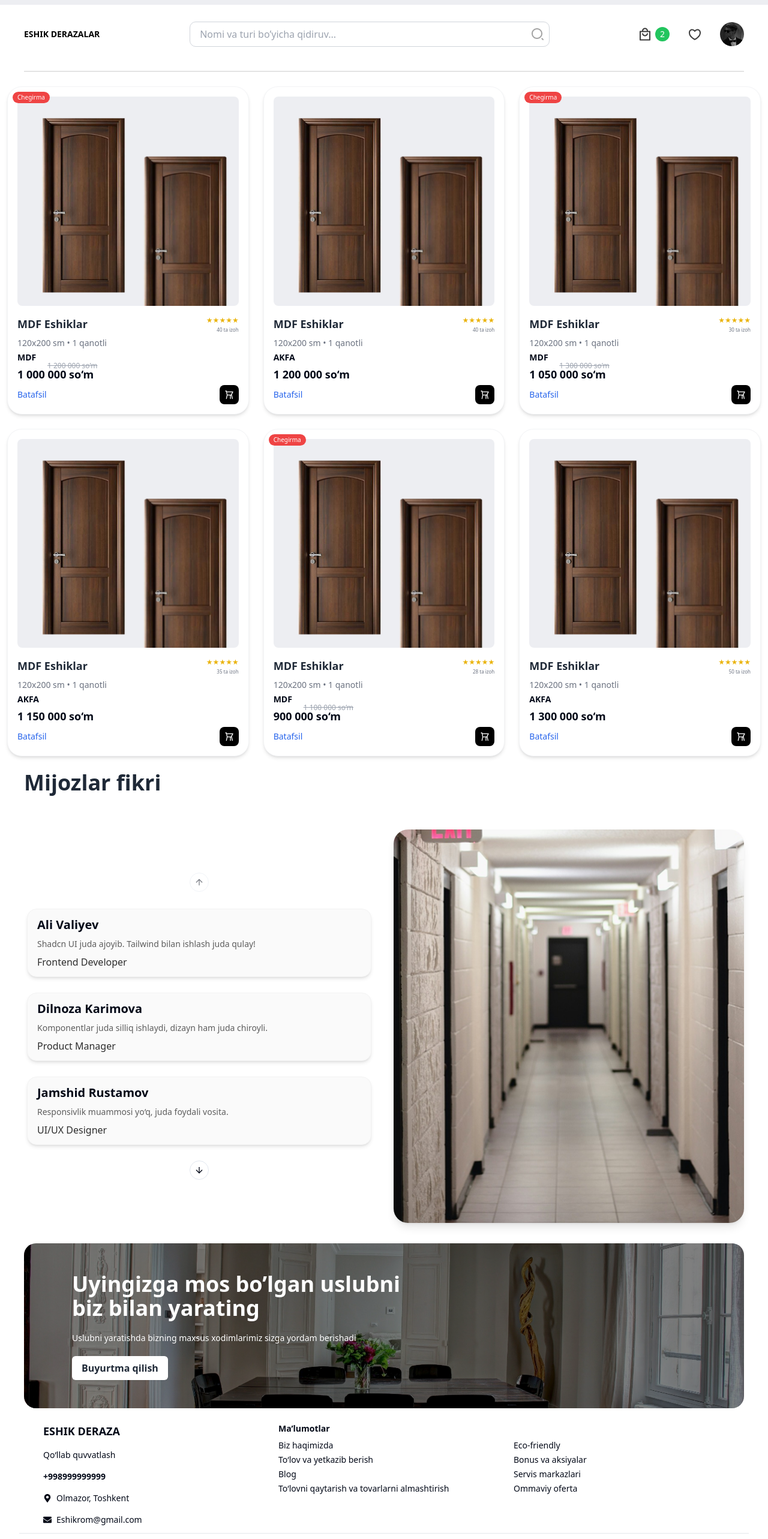
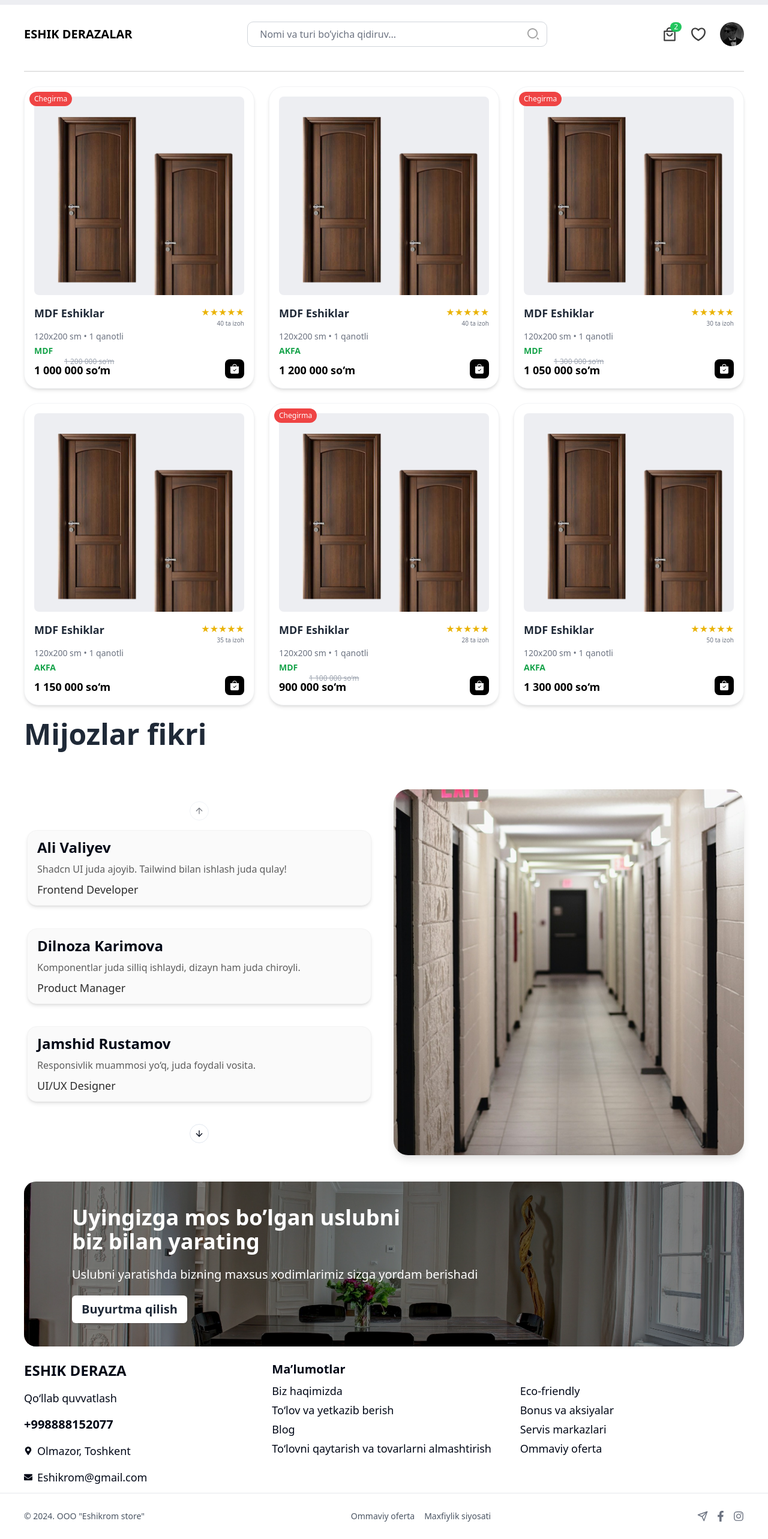
Before and after one commit to abduvaliyevmahmudbek/marketting-project, a React (Vite) app: page / in a window 1280 px wide. Shown: the part 40-2606 px from the top of the page at 60% size. Built offline with nearby package versions, Linux system fonts and the light colour scheme.

Commit message:
project update

```diff
--- a/src/components/extraOrderSections/ExtraPages.tsx
+++ b/src/components/extraOrderSections/ExtraPages.tsx
@@ -4,7 +4,7 @@ import Button from "../../ui/Button"
 
 function ExtraPages() {
   return (
-    <div className="container mt-8  p-3 containerPaddings_media_md">
+    <div className="container mt-8 p-3 containerPaddings_media_md extra_top_m_med">
 
       <div className="extraOrder relative rounded-[20px] overflow-hidden w-full max-h-[275px] md:h-[250px] lg:h-[300px] bg-center bg-[url('/src/assets/images/pictures-png//holl-room.jpg')] bg-cover bg-center h-screen">
         <div className="absolute inset-0 bg-black bg-opacity-50 flex items-center justify-start px-6 md:px-20">
@@ -13,7 +13,7 @@ function ExtraPages() {
               Uyingizga mos bo’lgan uslubni<br />
               biz bilan yarating
             </h1>
-            <p className="text-sm">
+            <p className="text-[16px] md:text-[20px]">
               Uslubni yaratishda bizning maxsus xodimlarimiz sizga yordam berishadi
             </p>
             <Button text="Buyurtma qilish" variant="primary" />
--- a/src/components/footer/Footer.tsx
+++ b/src/components/footer/Footer.tsx
@@ -4,49 +4,48 @@ import { FaFacebookF, FaInstagram } from 'react-icons/fa';
 
 function Footer() {
   return (
-    <footer className="bg-white container mt-12 px-8">
+    <footer className="bg-white container mt-12">
       <div className="container p-3 containerPaddings_media_md py-10 grid gap-10 md:grid-cols-3 text-sm">
         <div className="space-y-4">
-          <h2 className="text-lg font-bold">ESHIK DERAZA</h2>
-          <p>Qo‘llab quvvatlash</p>
-          <p className="font-semibold">+998999999999</p>
+          <h2 className="text-xl md:text-2xl font-bold">ESHIK DERAZA</h2>
+          <p className="text-base md:text-lg">Qo‘llab quvvatlash</p>
+          <p className="font-semibold text-lg md:text-xl">+998888152077</p>
           <div className="flex items-center gap-2">
             <FaMapMarkerAlt />
-            <span>Olmazor, Toshkent</span>
+            <span className="text-base md:text-lg">Olmazor, Toshkent</span>
           </div>
           <div className="flex items-center gap-2">
             <FaEnvelope />
-            <span>Eshikrom@gmail.com</span>
+            <span className="text-base md:text-lg">Eshikrom@gmail.com</span>
           </div>
         </div>
-
         <div className="space-y-2">
-          <h3 className="font-semibold">Ma’lumotlar</h3>
+          <h3 className="font-semibold text-lg md:text-xl">Ma’lumotlar</h3>
           <ul className="space-y-1">
-            <li>Biz haqimizda</li>
-            <li>To‘lov va yetkazib berish</li>
-            <li>Blog</li>
-            <li>To‘lovni qaytarish va tovarlarni almashtirish</li>
+            <li className="text-base md:text-lg">Biz haqimizda</li>
+            <li className="text-base md:text-lg">To‘lov va yetkazib berish</li>
+            <li className="text-base md:text-lg">Blog</li>
+            <li className="text-base md:text-lg">To‘lovni qaytarish va tovarlarni almashtirish</li>
           </ul>
         </div>
 
         <div className="space-y-2">
-          <h3 className="font-semibold invisible md:visible">⠀</h3>
+          <h3 className="font-semibold text-lg md:text-xl invisible md:visible">⠀</h3>
           <ul className="space-y-1">
-            <li>Eco-friendly</li>
-            <li>Bonus va aksiyalar</li>
-            <li>Servis markazlari</li>
-            <li>Ommaviy oferta</li>
+            <li className="text-base md:text-lg">Eco-friendly</li>
+            <li className="text-base md:text-lg">Bonus va aksiyalar</li>
+            <li className="text-base md:text-lg">Servis markazlari</li>
+            <li className="text-base md:text-lg">Ommaviy oferta</li>
           </ul>
         </div>
       </div>
 
       <div className="border-t border-gray-200 py-4">
-        <div className="container containerPaddings flex flex-col md:flex-row justify-between items-center gap-3 text-xs text-gray-600">
+        <div className="container containerPaddings flex flex-col md:flex-row justify-between items-center gap-3 text-xs md:text-sm text-gray-600">
           <p>© 2024. OOO "Eshikrom store"</p>
           <div className="flex gap-4">
-            <a href="#" className="hover:text-black">Ommaviy oferta</a>
-            <a href="#" className="hover:text-black">Maxfiylik siyosati</a>
+            <a href="#" className="hover:text-black text-xs md:text-sm">Ommaviy oferta</a>
+            <a href="#" className="hover:text-black text-xs md:text-sm">Maxfiylik siyosati</a>
           </div>
           <div className="flex gap-3 text-lg text-gray-500">
             <FiSend className="cursor-pointer hover:text-black" />
--- a/src/components/navbar/Navbar.tsx
+++ b/src/components/navbar/Navbar.tsx
@@ -1,36 +1,93 @@
-import sorchIcon from '../../assets/images/icons/sorch.svg'
-import massageIcon from '../../assets/images/icons/massage.svg'
-import profilImg from '../../assets/images/pictures-png/profilImage.jpg'
-import sifatIcon from '../../assets/images/icons/sifat.svg'
+import { useState } from 'react';
+import sorchIcon from '../../assets/images/icons/sorch.svg';
+import massageIcon from '../../assets/images/icons/massage.svg';
+import profilImg from '../../assets/images/pictures-png/profilImage.jpg';
+import sifatIcon from '../../assets/images/icons/sifat.svg';
 import Input from './../../ui/Input';
+import { FaSearch } from "react-icons/fa";
 
 function Navbar() {
+  const [isModalOpen, setIsModalOpen] = useState(false);
+  const [searchQuery, setSearchQuery] = useState('');
+
+  const toggleModal = () => {
+    setIsModalOpen(!isModalOpen);
+  };
+
+  const handleSearchSubmit = () => {
+
+    console.log("Search Query:", searchQuery);
+
+    toggleModal();
+  };
+
   return (
-    <div className="navbar container flex-column p-3 containerPaddings_media_md">
-      <div className="flex-between py-4 gap-10">
+    <div className="navbar container flex-col p-3 containerPaddings_media_md">
+      <div className="flex items-center justify-between py-4 gap-6">
         <div className="navbar-title cursor-pointer">
-        <h1 className='text-black font-bold uppercase text-sm'>Eshik Derazalar</h1>
+          <h1 className="text-black font-bold uppercase text-base md:text-lg lg:text-xl">
+            Eshik Derazalar
+          </h1>
         </div>
-      <div className="navbar-sorch flex-between gap-2 border border-gray-300 max-w-[600px] w-full rounded-[10px] px-2">
+
+        <div className="navbar-sorch hidden lg:flex items-center justify-between gap-2 border border-gray-300 w-full max-w-[500px] rounded-[10px] px-3">
           <Input
             type="text"
             placeholder="Nomi va turi bo’yicha qidiruv..."
-          className="border-gray-300"
+            className="text-sm md:text-base placeholder:text-gray-500 w-full"
           />
-        <img src={sorchIcon} alt="sorch icon" />
+          <img src={sorchIcon} alt="sorch icon" className="w-5 h-5" />
         </div>
-      <div className="navbar-profils hidden lg:flex items-center justify-center gap-8 cursor-pointer">
-        <nav className='flex-center gap-2'>
-          <img src={massageIcon} alt="" />
-          <p className='bg-green-500 text-white text-sm w-6 h-6 rounded-full flex items-center justify-center'>2</p>
+
+        <div className="navbar-profils flex items-center justify-center gap-6 cursor-pointer">
+          <FaSearch
+            className='w-6 h-6 text lg:hidden text-[#3D3D3D]'
+            onClick={toggleModal}
+          />
+          <nav className="relative">
+            <img src={massageIcon} alt="massage icon" className="w-6 h-6" />
+            <p className="absolute -top-2 -right-2 bg-green-500 text-white text-xs px-1.5 rounded-full flex items-center justify-center">
+              2
+            </p>
           </nav>
-        <img src={sifatIcon} alt="" />
-        <img className='profilImg' src={profilImg} alt="" />
+
+          <img src={sifatIcon} alt="sifat icon" className="w-6 h-6" />
+          <img src={profilImg} alt="profil" className="w-10 h-10 rounded-full object-cover" />
         </div>
       </div>
+
       <div className="border-navbar containerPaddings"></div>
+
+      {isModalOpen && (
+        <div className="fixed inset-0 bg-black bg-opacity-50 flex items-center justify-center z-50">
+          <div className="bg-white rounded-lg p-6 w-11/12 max-w-md">
+            <h2 className="text-lg font-bold mb-4">Qidiruv</h2>
+            <Input
+              type="text"
+              placeholder="Nomi va turi bo’yicha qidiruv..."
+              className="text-sm md:text-base placeholder:text-gray-500 w-full border border-gray-300 rounded mb-4"
+              value={searchQuery}
+              onChange={(e) => setSearchQuery(e.target.value)}
+            />
+            <div className="flex justify-between">
+              <button
+                className="bg-red-500 text-white px-4 py-2 rounded mr-2"
+                onClick={toggleModal}
+              >
+                Yopish
+              </button>
+              <button
+                className="bg-blue-500 text-white px-4 py-2 rounded"
+                onClick={handleSearchSubmit}
+              >
+                Izlash
+              </button>
             </div>
-  )
+          </div>
+        </div>
+      )}
+    </div>
+  );
 }
 
-export default Navbar
+export default Navbar;
--- a/src/components/testimonials/Testimonials.tsx
+++ b/src/components/testimonials/Testimonials.tsx
@@ -40,27 +40,28 @@ function Testimonials() {
   return (
     <>
       <div className='container containerPaddings_media_md p-3'>
-    <h1 className="text-2xl md:text-4xl font-bold text-center md:text-left text-gray-800 mb-6">
-             Mijozlar fikri</h1>
+        <h1 className="text-3xl md:text-5xl font-bold text-center md:text-left text-gray-800 mb-6">
+          Mijozlar fikri
+        </h1>
       </div>
-    <div className="container min-h-[680px] h-full p-3 pb-20 py-8 grid grid-cols-1 md:grid-cols-2 gap-8 containerPaddings_media_md testimon_margin items-center md:px-10">
-      <div>
+      <div className="container min-h-[240px] h-full p-3 py-8 grid grid-cols-1 md:grid-cols-2 gap-8 testimon_margin items-center containerPaddings_media_md">
+        <div className=''>
           <Carousel
             opts={{ align: "start" }}
             orientation="vertical"
             className="w-full"
           >
-          <CarouselContent className="-mt-1 h-[150px] md:h-[450px] lg:h-[420px]">
+            <CarouselContent className="h-[180px] sm:h-[150px] md:h-[520px] lg:h-[490px]">
               {testimonials.map((item, index) => (
                 <CarouselItem key={index} className="pt-2 md:basis-1/3">
                   <div className="group my-2 border border-[#F3F3F3] rounded-xl bg-[#FAFAFA] shadow-md px-4 py-3 m-[5px] hover:bg-[#212121f0] transition-colors duration-300 space-y-2">
-                  <div className="text-xl font-semibold group-hover:text-white">
+                    <div className="text-2xl font-semibold group-hover:text-white">
                       {item.name}
                     </div>
-                  <div className="text-sm text-[#5d5d5d] group-hover:text-white">
+                    <div className="text-base text-[#5d5d5d] group-hover:text-white">
                       {item.message}
                     </div>
-                  <div className="text-base text-[#2c2c2c] group-hover:text-white">
+                    <div className="text-lg text-[#2c2c2c] group-hover:text-white">
                       {item.position}
                     </div>
                   </div>
@@ -72,7 +73,7 @@ function Testimonials() {
           </Carousel>
         </div>
 
-      <div className="flex justify-center w-full h-full testimon_margin">
+        <div className="hidden md:flex flex justify-center w-full h-full testimon_margin">
           <img
             src={testimonialHollPNG}
             alt="HOLL"
--- a/src/pages/products/Product.tsx
+++ b/src/pages/products/Product.tsx
@@ -1,4 +1,5 @@
 import React from "react"
+import { BsBagCheckFill } from "react-icons/bs"
 import { useNavigate } from "react-router-dom"
 
 type ProductProps = {
@@ -20,7 +21,7 @@ const Product: React.FC<ProductProps> = ({
   size,
   type,
   label,
-  labelColor,
+  // labelColor,
   price,
   oldPrice,
   discount,
@@ -31,33 +32,28 @@ const Product: React.FC<ProductProps> = ({
   return (
     <div className="relative p-4 rounded-2xl shadow-md border border-gray-100 bg-white hover:shadow-lg transition duration-300">
       {discount && (
-        <span className="absolute top-2 left-2 bg-red-500 text-white text-[10px] px-2 py-[2px] rounded-full font-medium">
+        <span className="absolute top-2 left-2 bg-red-500 text-white text-xs px-2 py-1 rounded-full font-medium">
           Chegirma
         </span>
       )}
       <img src={image} alt={name} className="mx-auto w-full object-contain rounded-lg bg-[#EDEEF2]" />
       <div className="mt-4 space-y-1">
         <div className="flex justify-between items-start">
-          <h3 className="font-semibold text-lg text-gray-800 truncate">{name}</h3>
-          <div className="flex flex-col items-end text-yellow-500 text-xs font-medium">
+          <h3 onClick={() => navigate(`product-detail/${name}`)} className="font-semibold text-lg text-gray-800 truncate cursor-pointer">{name}</h3>
+          <div className="flex flex-col items-end text-yellow-500 text-xm font-medium">
             <span>★★★★★</span>
-            <span className="text-gray-500 text-[8px]">{comments} ta izoh</span>
+            <span className="text-gray-500 text-[10px]">{comments} ta izoh</span>
           </div>
         </div>
         <p className="text-gray-500 text-sm">{size} • {type}</p>
-        <p className="text-sm font-semibold mt-1" style={{ color: labelColor }}>{label}</p>
-        <div className="relative mt-1">
-          {oldPrice && <span className="text-xs text-gray-400 line-through absolute top-[-8px] left-[50px]">{oldPrice}</span>}
-          <span className="text-lg font-bold text-black-600">{price}</span>
-        </div>
+        <p className="text-sm font-semibold mt-1 text-green-600">{label}</p>
         <div className="flex items-center justify-between mt-4">
-          <button onClick={() => navigate(`product-detail/${name}`)} className="text-sm text-blue-600 hover:underline">
-            Batafsil
-          </button>
+          <div className="relative mt-1">
+            {oldPrice && <span className="text-xs text-gray-400 line-through absolute top-[-8px] left-[50px] w-[100px]">{oldPrice}</span>}
+            <span className="text-lg font-bold text-black">{price}</span>
+          </div>
           <button className="bg-black text-white p-2 rounded-lg hover:bg-gray-800 transition">
-            <svg xmlns="http://www.w3.org/2000/svg" className="h-4 w-4" fill="none" viewBox="0 0 24 24" stroke="currentColor">
-              <path strokeLinecap="round" strokeLinejoin="round" strokeWidth={2} d="M3 3h2l.4 2M7 13h10l4-8H5.4M7 13L5.4 5M7 13l-2 9m13-9l2 9m-5-9v9" />
-            </svg>
+            <BsBagCheckFill className="h-4 w-4" />
           </button>
         </div>
       </div>
--- a/src/pages/products/Products.tsx
+++ b/src/pages/products/Products.tsx
@@ -75,7 +75,7 @@ export const products = [
 
 const Products = () => {
   return (
-    <div className="grid grid-cols-1 sm:grid-cols-2 lg:grid-cols-3 gap-6 p-3">
+    <div className="container containerPaddings_media_md grid grid-cols-1 sm:grid-cols-2 lg:grid-cols-3 gap-6 p-3">
       {products.map((product, index) => (
         <Product key={index} {...product} />
       ))}
--- a/src/styles/Tailwind.css
+++ b/src/styles/Tailwind.css
@@ -2,8 +2,9 @@
 .container {
   @apply max-w-[1536px] mx-auto w-full;
 }
+
 .testimon_margin{
-  @apply my-[10px]
+  @apply lg:my-[20px]
 }
 .flex-center {
     @apply flex items-center justify-center;
@@ -29,6 +30,9 @@
   }
   .containerPaddings_media_md {
     @apply md:px-10 md:p-3;
+  }
+  .extra_top_m_med{
+    @apply md:my-10 lg:my-0
   }
   .containerPaddings_media_lg {
     @apply md:px-5 md:p-3;
--- a/src/ui/Button.tsx
+++ b/src/ui/Button.tsx
@@ -10,7 +10,7 @@ const Button: React.FC<ButtonProps> = ({ text, onClick, variant = 'primary' }) =
   const baseStyles = "px-4 py-2 rounded-md font-semibold transition duration-300";
 
   const variantStyles = {
-    primary: "px-4 py-2 bg-white text-gray-800 rounded-[30px] shadow-sm hover:bg-transparent transition hover:text-[#fff] hover:outline outline-1 outline-white",
+    primary: "text-[16px] md:text-[20px] px-4 py-2 bg-white text-gray-800 rounded-[30px] shadow-sm hover:bg-transparent transition hover:text-[#fff] hover:outline outline-1 outline-white",
     secondary: "bg-[#000] text-white hover:bg-[#fff] hover:outline outline-2 outline-black hover:text-black",
     danger: "bg-red-500 text-white hover:bg-red-600",
   };
```
Lines whose indentation alone changed are shown as unchanged.
